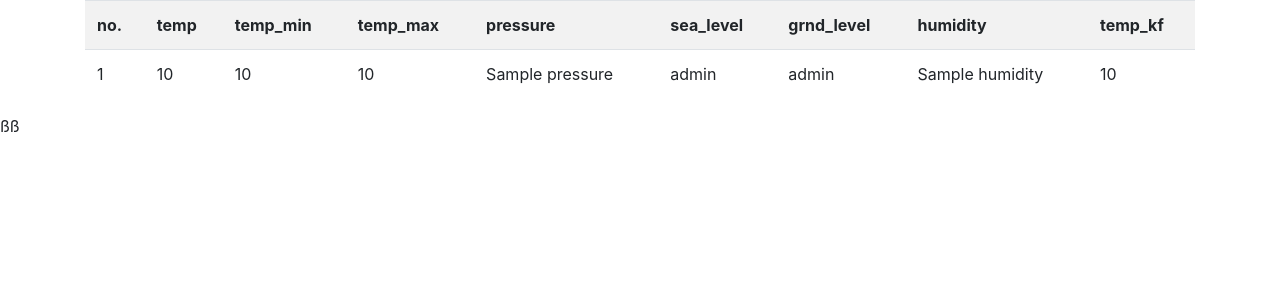
After one commit to sangcaovn/python-flask-dependency, a Flask app: template templates/weather.html in a window 1280 px wide. The commit adds this page. Shown: the top 300 px of the page. Run offline with Flask 2, Linux system fonts and the light colour scheme; the template is opened without the code that fills it: most values are stand-ins (such as "Sample title", 1, 10 or a date in 2020).

Commit message:
add get current weather

```diff
--- a/templates/base.html
+++ b/templates/base.html
@@ -5,7 +5,7 @@
         <!-- Required meta tags -->
         <meta charset="utf-8">
         <meta name="viewport" content="width=device-width, initial-scale=1, shrink-to-fit=no">
-
+        <link rel="stylesheet" href="https://cdn.jsdelivr.net/npm/bootstrap@4.0.0/dist/css/bootstrap.min.css" integrity="sha384-Gn5384xqQ1aoWXA+058RXPxPg6fy4IWvTNh0E263XmFcJlSAwiGgFAW/dAiS6JXm" crossorigin="anonymous">
         {% block styles %}
         {% endblock %}
 
@@ -15,7 +15,7 @@
         <!-- Your page content -->
         {% block content %}{% endblock %}
 
-        {% block scripts %}
+        {% block scripts %}ßß
         {% endblock %}
     </body>
 </html>
--- a/templates/index.html
+++ b/templates/index.html
@@ -2,6 +2,8 @@
 
 {% block content %}
 <div class="container">
-    <h1 class="mb-4">{{ data }}</h1>
+    <!-- <h1 class="mb-4">{{ data }}</h1> -->
+    <pre><code>{{data}}</code></pre>
+
 </div>
 {% endblock %}
--- /dev/null
+++ b/templates/weather.html
@@ -0,0 +1,39 @@
+{% extends "base.html" %}
+
+{% block content %}
+<div class="container">
+    <!-- <h1 class="mb-4">{{ data }}</h1> -->
+    <!-- {% for weather in data %}
+
+    <pre><code>{{weather["main"]}}</code></pre>
+    <pre><code>{{weather["main"]["temp"]}}</code></pre>
+
+    {% endfor %} -->
+    <table class="table table-striped">
+        <tr>
+            <th>no.</th>
+            <th>temp</th>
+            <th>temp_min</th>
+            <th>temp_max</th>
+            <th>pressure</th>
+            <th>sea_level</th>
+            <th>grnd_level</th>
+            <th>humidity</th>
+            <th>temp_kf</th>
+        </tr>
+        {% for weather in data %}
+        <tr>
+            <td>{{loop.index}}</td>
+            <td>{{weather["main"]["temp"]}}</td>
+            <td>{{weather["main"]["temp_min"]}}</td>
+            <td>{{weather["main"]["temp_max"]}}</td>
+            <td>{{weather["main"]["pressure"]}}</td>
+            <td>{{weather["main"]["sea_level"]}}</td>
+            <td>{{weather["main"]["grnd_level"]}}</td>
+            <td>{{weather["main"]["humidity"]}}</td>
+            <td>{{weather["main"]["temp_kf"]}}</td>
+        </tr>
+        {% endfor %}
+    </table>
+</div>
+{% endblock %}
--- a/wsgi.py
+++ b/wsgi.py
@@ -32,9 +32,22 @@ def get_data_index(service: Service):
 @app.route('/pokemon')
 def get_data_pokemon(service: Service):
     print(f"Service instance is {service}")  # We want to see the object that gets created
+    result = asyncio.run(service.push_data_api_pokemon())
+    print((result))
     return render_template(
         "index.html",
-        data=asyncio.run(service.push_data_api_pokemon()),
+        data=result,
+    )
+
+@inject
+@app.route('/weather')
+def get_current_weather_data(service: Service):
+    print(f"Service instance is {service}")  # We want to see the object that gets created
+    result = asyncio.run(service.get_current_weather())
+    print((result))
+    return render_template(
+        "weather.html",
+        data=result,
     )
 
 # Setup Flask Injector, this has to happen AFTER routes are added
```
Also changed, not shown: services/service.py (+11 -0 lines).
